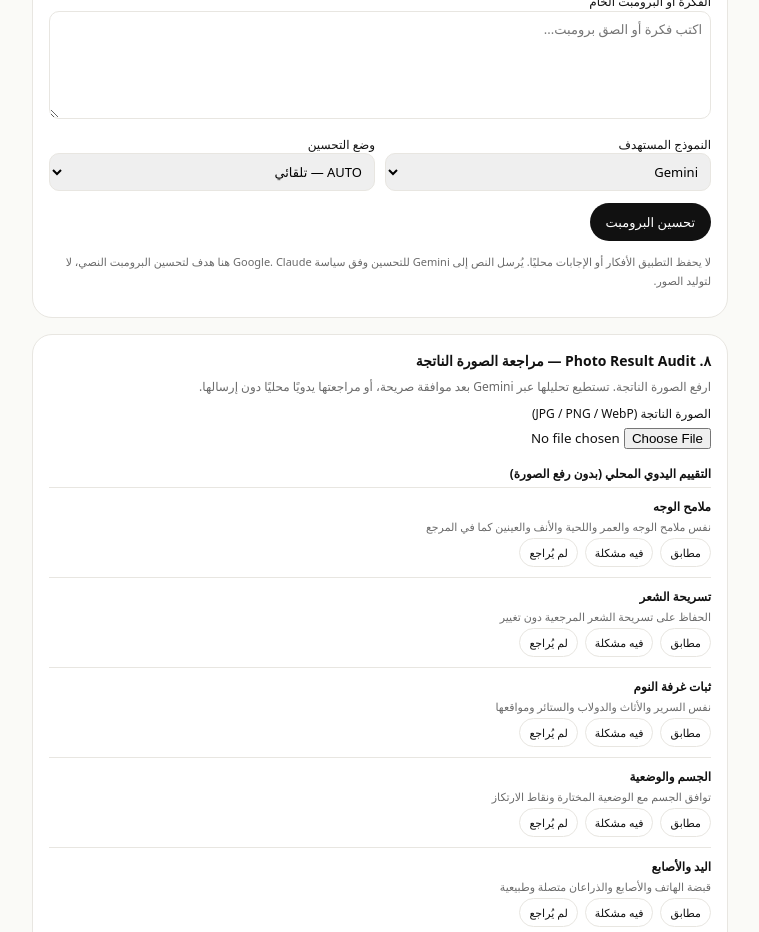
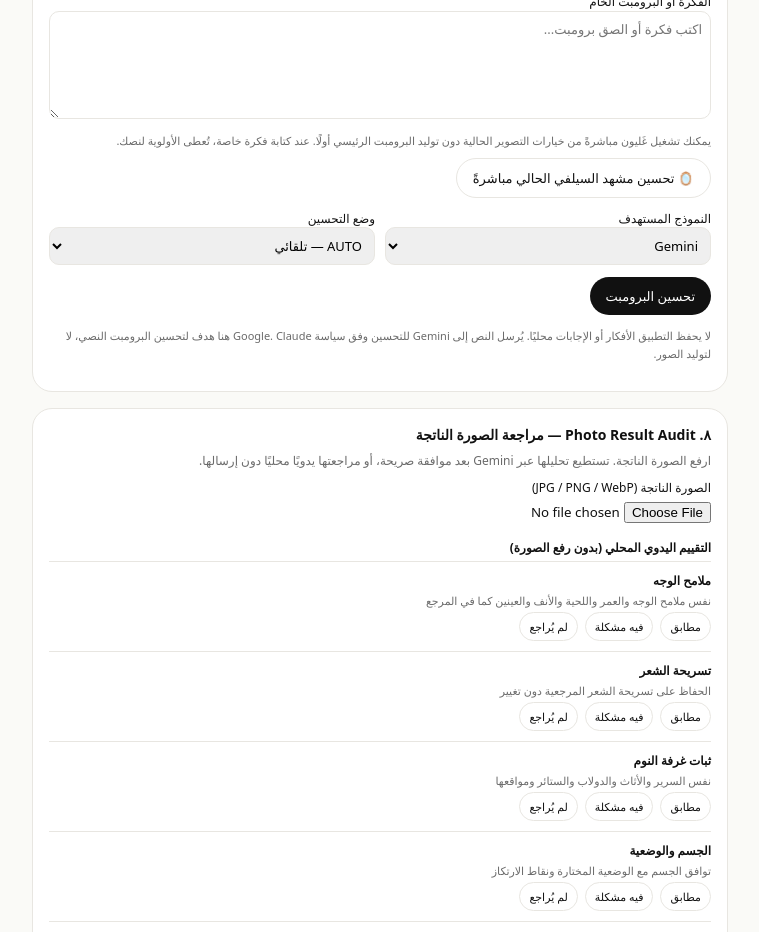
Before and after one commit to EmadAden77/bedroom-selfie-mvp, a React (Vite) app: page / in a window 1280 px wide. Shown: the part 6320-7252 px from the top of the page, without its empty margins (260-1019 px from the left). Built offline with nearby package versions, Linux system fonts and the light colour scheme.

Commit message:
fix: connect selected bedroom selfie scene to Ghalyon independently of Gemini prompt generation

```diff
--- a/src/features/ai-prompt-enhancer/AiPromptEnhancer.tsx
+++ b/src/features/ai-prompt-enhancer/AiPromptEnhancer.tsx
@@ -114,6 +114,6 @@ export const AiPromptEnhancer:React.FC<Props>=({ctx,result,validation,onReset,on
         <button type="button" className="btn btn-secondary" onClick={onReset}>إعادة تعيين الخيارات</button>
       </div>
     </div>}
-    <GhalyonPromptOptimizer sourcePrompt={generated} onPromptReady={onPromptReady} />
+    <GhalyonPromptOptimizer sourcePrompt={generated} scenePrompt={sceneBrief} initialTarget={ctx.promptTarget==='chatgpt'?'chatgpt':'gemini'} onPromptReady={onPromptReady} />
   </section>
 }
```
